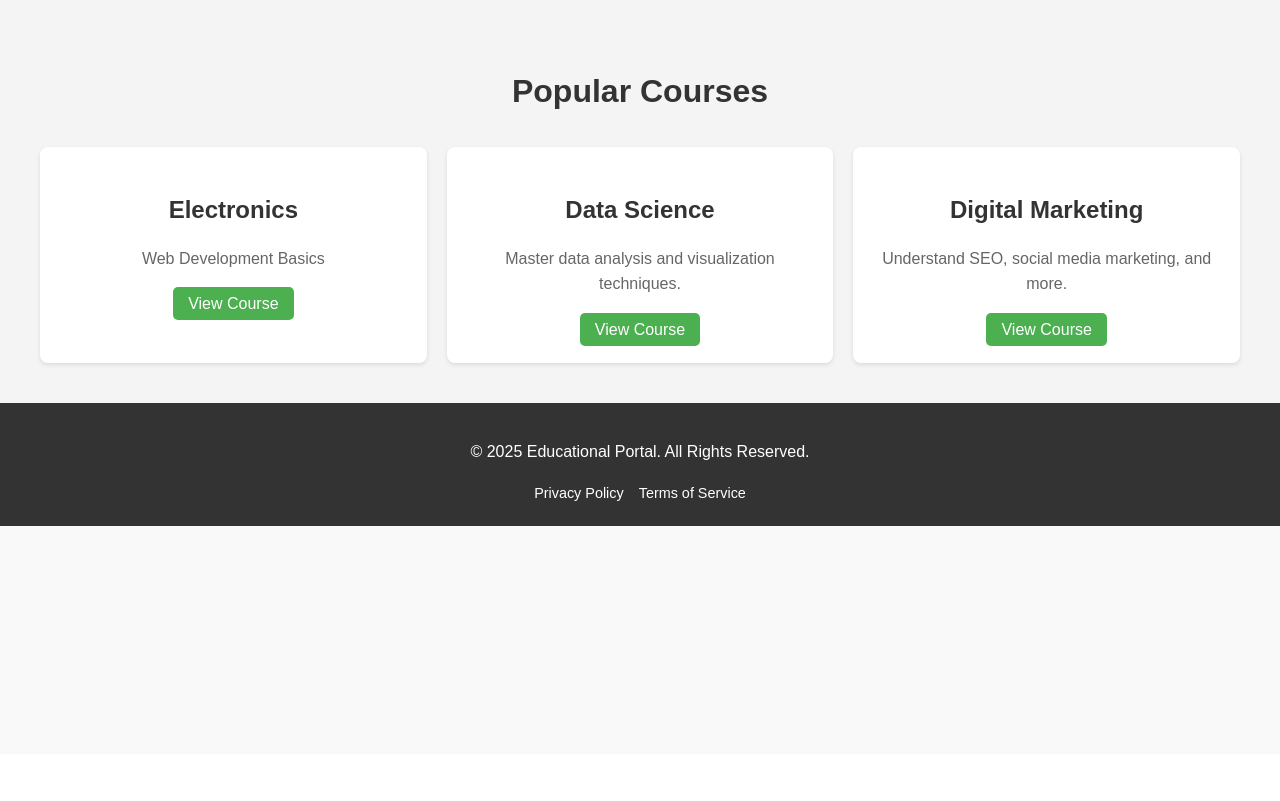
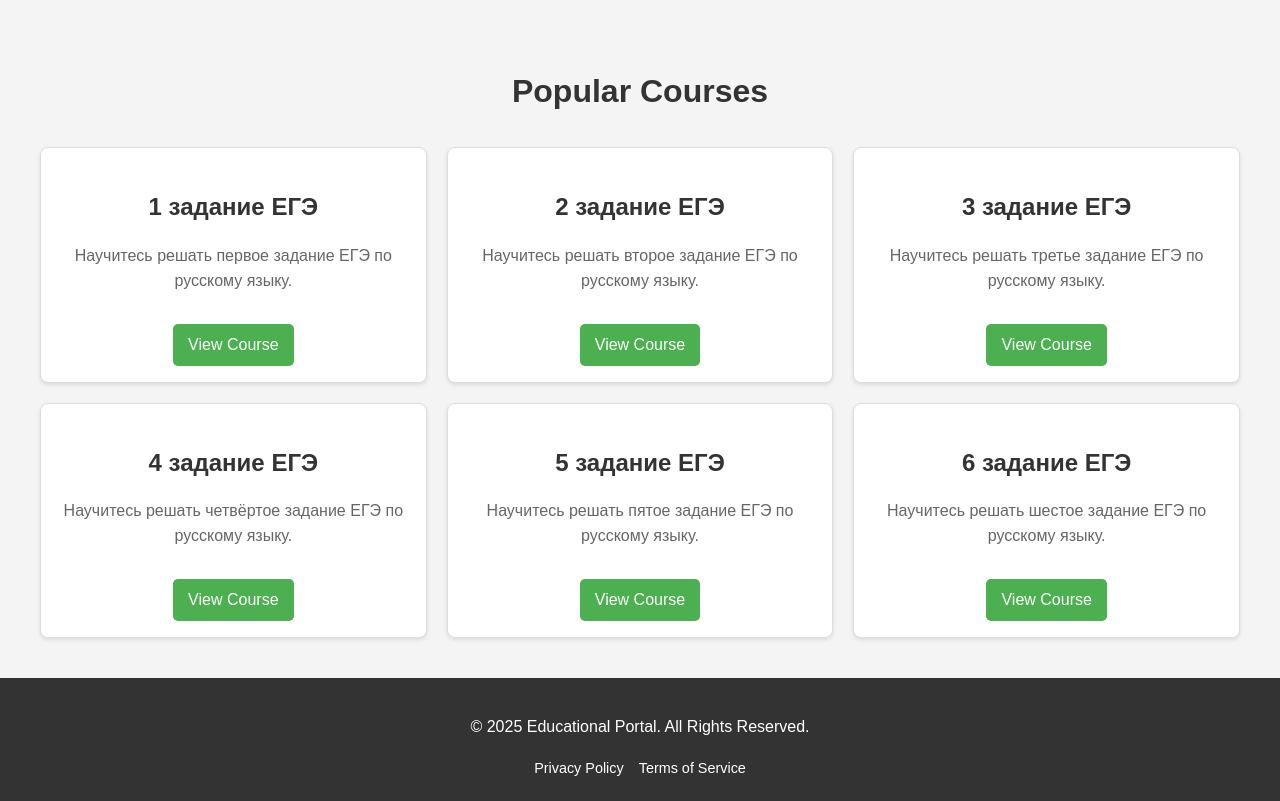
Before and after one commit to Gaiercop/educational_pp25, a Flask app: page /catalogs in a window 1280 px wide. Shown: the part 46-847 px from the top of the page. Before the commit the page ends 572 px from the top, so only its background shows below. Run offline with Flask 3, Linux system fonts and the light colour scheme; some libraries are stand-ins or nearby versions.

Commit message:
changed catalogs style

```diff
--- a/courses.json
+++ b/courses.json
@@ -0,0 +1,20 @@
+[
+    {
+        "1 задание ЕГЭ" : "Научитесь решать первое задание ЕГЭ по русскому языку."
+    },
+    {
+        "2 задание ЕГЭ" : "Научитесь решать второе задание ЕГЭ по русскому языку."
+    },
+    {
+        "3 задание ЕГЭ" : "Научитесь решать третье задание ЕГЭ по русскому языку."
+    },
+    {
+        "4 задание ЕГЭ" : "Научитесь решать четвёртое задание ЕГЭ по русскому языку."
+    },
+    {
+        "5 задание ЕГЭ" : "Научитесь решать пятое задание ЕГЭ по русскому языку."
+    },
+    {
+        "6 задание ЕГЭ" : "Научитесь решать шестое задание ЕГЭ по русскому языку."
+    }
+]
--- a/main.py
+++ b/main.py
@@ -11,6 +11,7 @@ def forum():
     for i in theme_list:
         theme.append(get_theme_by_id(i))
     return render_template('forum_main.html', popular_themes = theme)
+
 @app.route('/forum/new_post', methods=['GET', 'POST'])
 def do_post():
      if request.method == 'POST':
@@ -29,9 +30,15 @@ def show_theme(theme_id):
     theme = get_theme_by_id(theme_id)
     posts = get_messages_by_theme_id(theme_id)
     return render_template('theme_page.html', theme=theme, posts = posts)
+
 @app.route('/catalogs')
 def catalogs():
-    catalogs = {'Electronics': 'Web Development Basics', 'Data Science' : 'Master data analysis and visualization techniques.', 'Digital Marketing':'Understand SEO, social media marketing, and more.'}
+    jsfile = open("courses.json", "r", encoding="utf-8")
+    arr = json.load(jsfile)
+    catalogs = dict()
+    for d in arr:
+        key = list(d.keys())[0]
+        catalogs[key] = d[key]
     return render_template('catalogs.html', catalogs=catalogs)
 
 @app.route('/tests')
--- a/templates/catalogs.html
+++ b/templates/catalogs.html
@@ -18,6 +18,35 @@
     </div>
 </section>
 </div>
+
+<style>
+    .course-list {
+        display: grid;
+        grid-template-columns: repeat(auto-fill, minmax(300px, 1fr));
+        gap: 20px;
+    }
+    .course-item {
+        border: 1px solid #ddd;
+        border-radius: 8px;
+        padding: 16px;
+        box-shadow: 0 2px 4px rgba(0, 0, 0, 0.1);
+        text-align: center;
+    }
+    .btn-secondary {
+        display: inline-block;
+        margin-top: 10px;
+        padding: 8px 16px;
+        background-color: #007bff;
+        color: white;
+        text-decoration: none;
+        border-radius: 4px;
+        transition: background-color 0.3s;
+    }
+    .btn-secondary:hover {
+        background-color: #0056b3;
+    }
+</style>
+
 <script src="https://code.jquery.com/jquery-3.5.1.slim.min.js"></script>
 <script src="https://cdn.jsdelivr.net/npm/@popperjs/core@2.5.4/dist/umd/popper.min.js"></script>
 <script src="https://stackpath.bootstrapcdn.com/bootstrap/4.5.2/js/bootstrap.min.js"></script>
```
